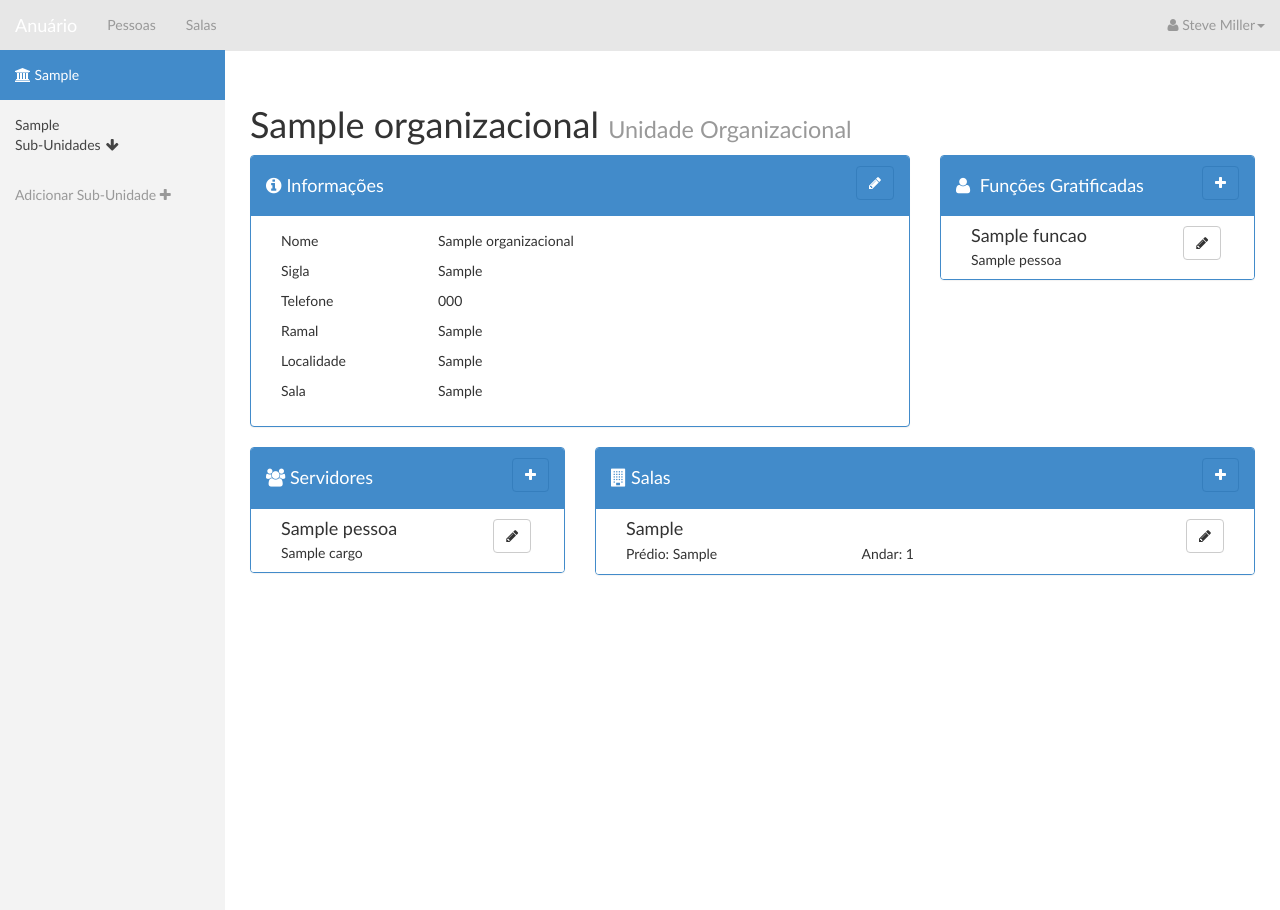
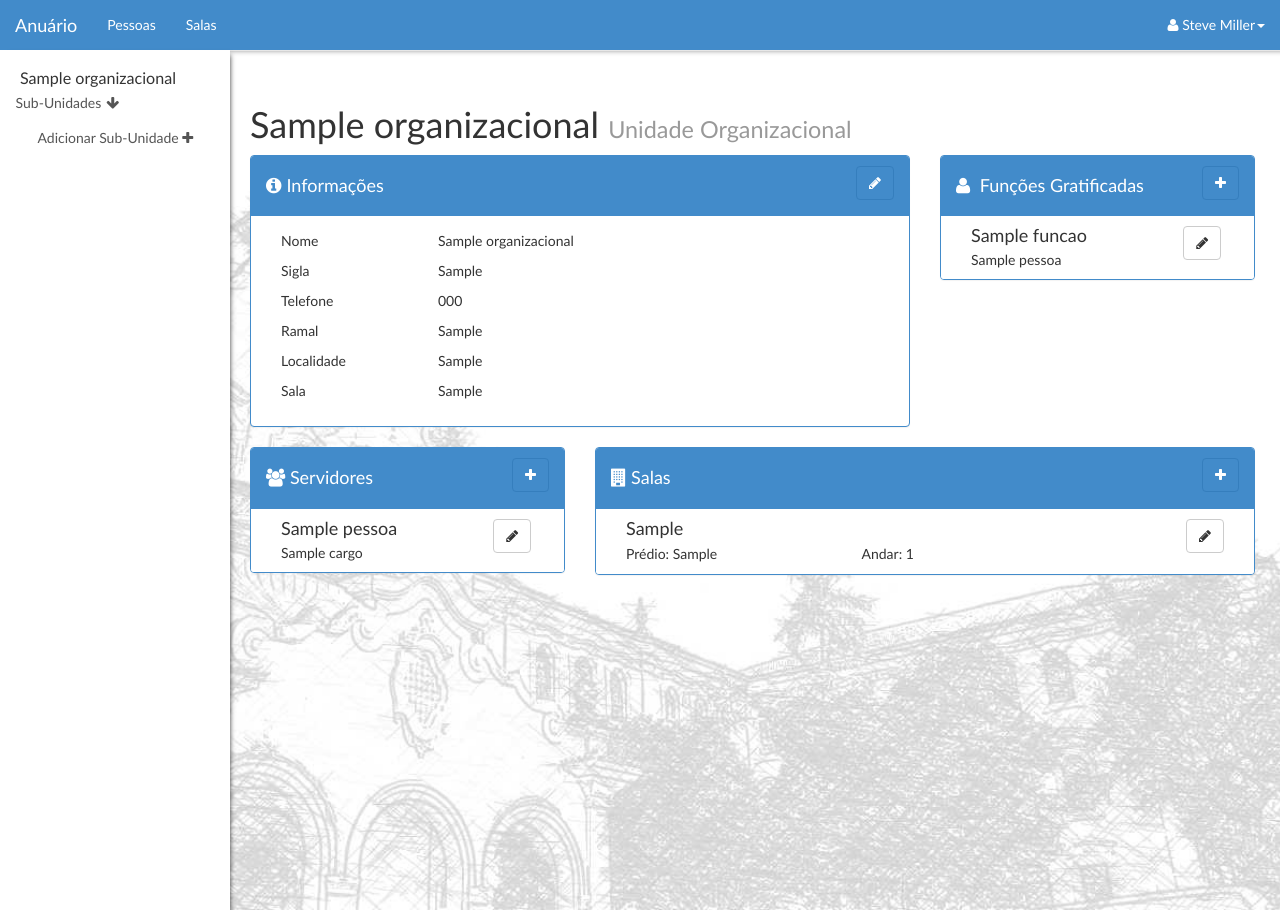
Before and after one commit to hugdiniz/anuarioDjango, a Django app: page /1/ in a window 1280 px wide. Run offline with Django 3.2, Linux system fonts and the light colour scheme; tables that the repository leaves empty hold one stand-in row (values such as "Sample post"); some libraries are stand-ins or nearby versions.

Commit message:
alteracoes no design

```diff
--- a/yearbook/static/yearbook/style/index/index.css
+++ b/yearbook/static/yearbook/style/index/index.css
@@ -41,7 +41,6 @@
 .naoAtivo{
     color: #4483ba;
 }
-
 .botao-header-panel {
     margin-top: 10px;
 }
--- a/yearbook/static/yearbook/style/index/local.css
+++ b/yearbook/static/yearbook/style/index/local.css
@@ -1,5 +1,7 @@
 /* Light Way Admin Bootstrap Theme by PrepBootstrap - http://www.prepbootstrap.com */
 body {
+
+  background:url("../../img/ufrrj-fachada-PB.jpg") no-repeat fixed center center / cover  rgba(0, 0, 0, 0);
   margin-top: 70px;
 }
 #wrapper {
@@ -12,6 +14,19 @@ body {
 
 .sui-cell {
     font-family: 'Trebuchet MS';
+}
+.menuPrincipal{
+  box-shadow: 5px 0px 5px #999;
+  background: none repeat scroll 0 0 #428bca !important;
+
+}
+.menuSecundario{
+  box-shadow: 5px 0 5px -5px #333;
+  background: none repeat scroll 0 0 #FFF !important;
+  border-right-color: white !important;
+  border-right-width: 1px !important;
+  border-right-style: inset !important;
+
 }
 
 /* Nav Messages */
@@ -128,7 +143,7 @@ table.tablesorter thead tr th:hover {
   .side-nav {
 	margin-left: -225px;
 	left: 225px;
-	width: 225px;
+	width: 230px;
 	position: fixed;
 	top: 50px;
 	height: 100%;
@@ -189,3 +204,30 @@ table.tablesorter thead tr th:hover {
 #arrow-down-icon {
   margin-left: 5px;
 }
+.uorgSubUnidades {
+    left: 10%;
+    position: relative;
+    color: #555 !important;
+}
+a.uorgSubUnidades:hover {
+    color: #FFF !important;
+}
+.uorgMenuPrincipalDiv{
+  margin-right: 15px;
+}
+.uorgPrincipalMenu {
+    position: relative;
+    font-size: 115%;
+    bottom: 15px;
+    left: 20px;
+    top: -3px;
+}
+.linksMenu{
+  color: white !important;
+}
+.linksMenu:hover {
+    color: #444 !important;
+}
+.cursorDefault{
+   cursor: default !important;
+}
--- a/yearbook/templates/yearbook/index.html
+++ b/yearbook/templates/yearbook/index.html
@@ -13,22 +13,22 @@
 </head>
 <body>
     <div id="wrapper">
-        <nav class="navbar navbar-inverse navbar-fixed-top" role="navigation">
+        <nav class="menuPrincipal navbar navbar-inverse navbar-fixed-top" role="navigation">
             <div class="navbar-header">
                 <button type="button" class="navbar-toggle" data-toggle="collapse" data-target=".navbar-ex1-collapse">
                     <span class="sr-only">Toggle navigation</span>
                     <span><i class="fa fa-bars"></i></span>
                 </button>
-                <a class="navbar-brand" href="{% url 'index' %}">Anuário</a>
+                <a style="color: white;" class="navbar-brand" href="{% url 'index' %}">Anuário</a>
             </div>
             {% if uorg %}
             <div class="collapse navbar-collapse navbar-ex1-collapse">
                 <ul class="nav navbar-nav">
-                    <li><a href="#">Pessoas</a></li>
-                    <li><a href="#">Salas</a></li>
+                    <li><a style="color: white;" href="#">Pessoas</a></li>
+                    <li><a style="color: white;" href="#">Salas</a></li>
                 </ul>
 
-                <ul class="nav navbar-nav side-nav">
+                <ul class="menuSecundario nav navbar-nav side-nav">
 
                     {% if uorg.parent %}
                     <li>
@@ -38,21 +38,29 @@
                         </a>
                     </li>
                     {% else %}
-                    <li class="active"><a href="{% url 'uorg_info' uorg.pk %}"><i class="fa fa-university"></i> {{uorg.sigla}} </a></li>
+                    <br>
                     {% endif %}
-                    <li class="disabled"><a href="#"> {{uorg.sigla}} <br> Sub-Unidades<i class="fa fa-arrow-down divisor" id="arrow-down-icon"></i></a></li>
+                    <li>
+                        <div class="uorgMenuPrincipalDiv cursorDefault ">
+
+                        <span class="uorgPrincipalMenu">{{uorg.nome}} </span>
+                        <span class="uorgSubUnidades" href="#"><br>Sub-Unidades<i class="fa fa-arrow-down divisor" id="arrow-down-icon"></i></span>
+
+                    </div>
+                    </li>
                     {% if sub_uorgs %}
-
                         {% for sub_uorg in sub_uorgs %}
-                            <li><a href="{% url 'uorg_info' sub_uorg.pk %}"><i class="fa fa-university"></i> {{sub_uorg.nome}} </a></li>
+                            <li>
+                                <a class="uorgSubUnidades" href="{% url 'uorg_info' sub_uorg.pk %}"><i class="fa fa-university"></i> {{sub_uorg.nome}} </a>
+                            </li>
                         {% endfor %}
                     {% endif %}
-                    <li><a href="#" onclick="showFormUorg()">Adicionar Sub-Unidade <i class="fa fa-plus"></i> </a></li>
+                    <li><a class="uorgSubUnidades" href="#" onclick="showFormUorg()">Adicionar Sub-Unidade <i class="fa fa-plus"></i> </a></li>
                 </ul>
 
                 <ul class="nav navbar-nav navbar-right navbar-user">
                     <li class="dropdown user-dropdown">
-                       <a href="#" class="dropdown-toggle" data-toggle="dropdown"><i class="fa fa-user"></i> Steve Miller<b class="caret"></b></a>
+                       <a href="#" class="dropdown-toggle linksMenu" data-toggle="dropdown"><i class="fa fa-user"></i> <span>Steve Miller</span><b class="caret"></b></a>
                        <ul class="dropdown-menu">
                            <li><a href="#"><i class="fa fa-user"></i> Profile</a></li>
                            <li><a href="#"><i class="fa fa-gear"></i> Settings</a></li>
```
Also changed, not shown: yearbook/static/yearbook/img/ufrrj-fachada-PB.jpg (added), 13 other files.
